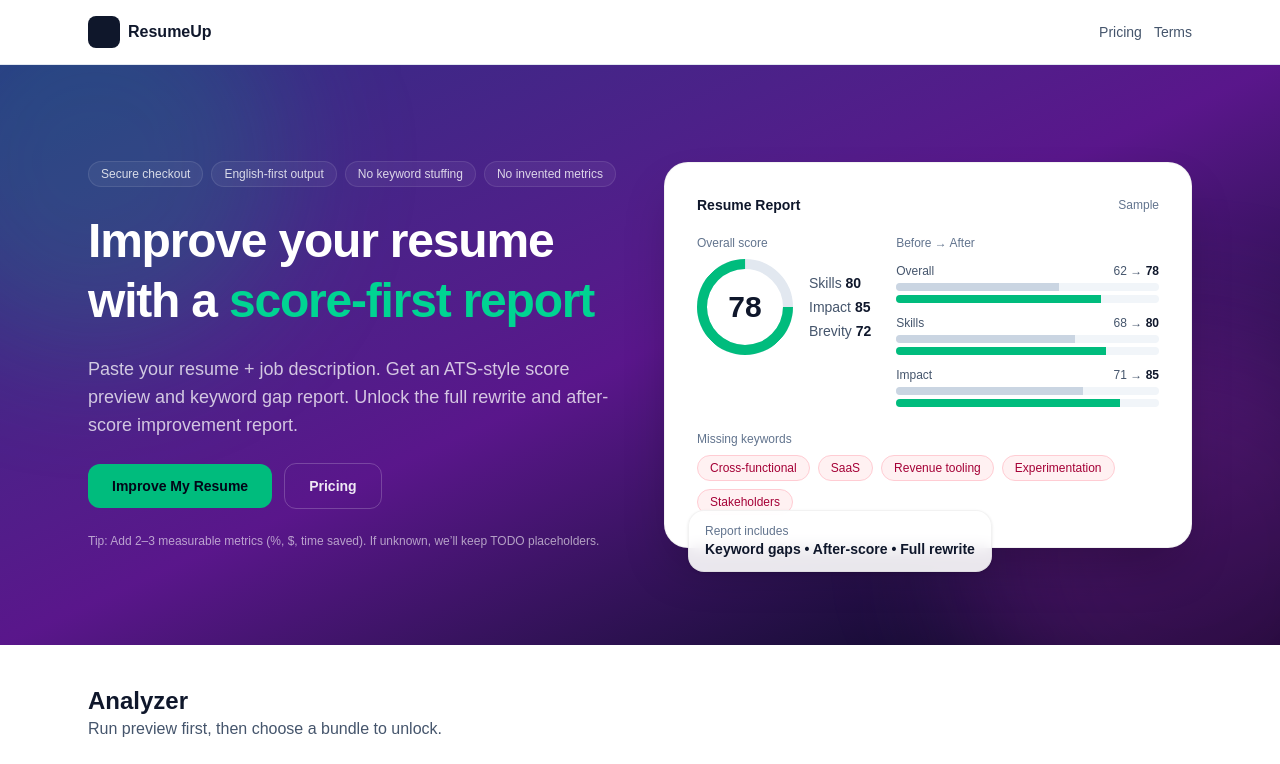
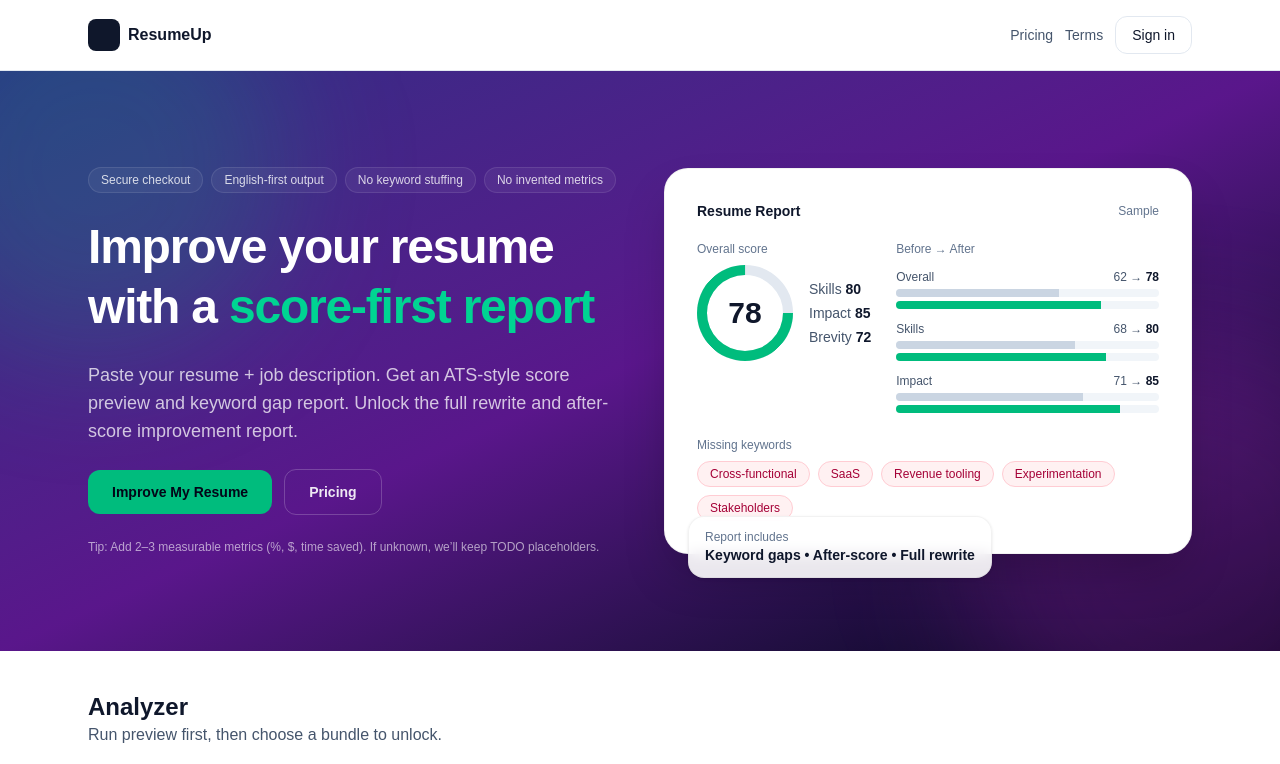
Before and after one commit to seulachoi/resume-saas, a Next.js app: page / in a window 1280 px wide. Shown: the top 764 px of the page. Built offline with nearby package versions, Linux system fonts and the light colour scheme.

Commit message:
analyze again

```diff
--- a/app/page.tsx
+++ b/app/page.tsx
@@ -1,6 +1,7 @@
 "use client";
 
 import { useEffect, useMemo, useState } from "react";
+import { supabaseBrowser } from "@/lib/supabaseBrowser";
 
 const LS_RESUME_KEY = "resumeup_resumeText";
 const LS_JD_KEY = "resumeup_jdText";
@@ -51,6 +52,15 @@ export default function HomePage() {
   const [result, setResult] = useState<any>(null); // preview result
   const [loading, setLoading] = useState(false);
   const [error, setError] = useState<string | null>(null);
+  const signInWithGoogle = async () => {
+    const supabase = supabaseBrowser();
+    await supabase.auth.signInWithOAuth({
+      provider: "google",
+      options: {
+        redirectTo: `${window.location.origin}/`,
+      },
+    });
+  };
 
   // restore input
   useEffect(() => {
@@ -152,6 +162,12 @@ export default function HomePage() {
             <a className="text-sm text-slate-600 hover:text-slate-900" href="/terms">
               Terms
             </a>
+            <button
+              onClick={signInWithGoogle}
+              className="text-sm px-4 py-2 rounded-xl border border-slate-200 hover:bg-slate-50"
+            >
+              Sign in
+            </button>
           </div>
         </div>
       </header>
--- /dev/null
+++ b/lib/supabaseBrowser.ts
@@ -0,0 +1,7 @@
+import { createClient } from "@supabase/supabase-js";
+
+export const supabaseBrowser = () =>
+  createClient(
+    process.env.NEXT_PUBLIC_SUPABASE_URL!,
+    process.env.NEXT_PUBLIC_SUPABASE_ANON_KEY!
+  );
```
Also changed, not shown: 1 other file (tests, documents, lock files or other folders).
